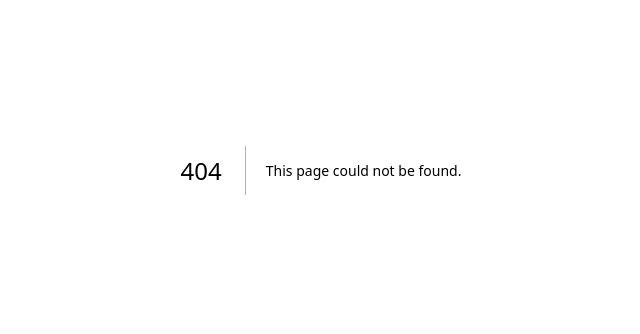
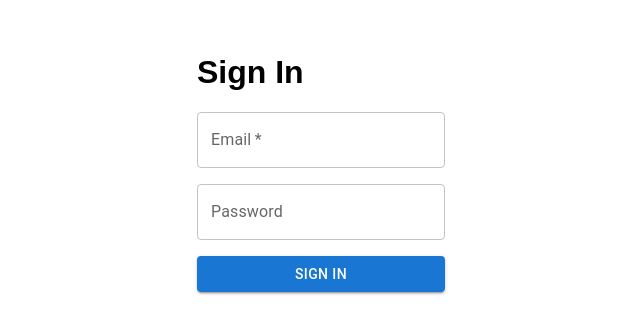
Before and after one commit to SimonenkoYaroslav/web-store, a Next.js app in the folder client/: page /login in a window 1280 px wide. Before the commit this address had no page. Shown: the part 230-564 px from the top of the page, without its empty margins (319-959 px from the left). Built offline with nearby package versions, Linux system fonts and the light colour scheme.

Commit message:
Added MUI lib for ui components and set up the login page

```diff
--- /dev/null
+++ b/client/app/login/page.tsx
@@ -0,0 +1,40 @@
+'use client'
+
+import { Box, Button, TextField } from '@mui/material'
+
+import styles from './styles.module.scss'
+
+export default function DashboardPage() {
+    return <div className={styles.content}>
+        <Box
+            component="form"
+            className={styles.form}
+            noValidate
+            onSubmit={(e) => {
+                e.preventDefault()
+                console.log(e);
+            }}
+            autoComplete="off"
+        >
+            <h2 className={styles.title}>Sign In</h2>
+            <TextField
+                className={styles.input}
+                autoComplete="off"
+                required
+                id="outlined-required"
+                label="Email"
+            />
+
+            <TextField
+                className={styles.input}
+                autoComplete="off"
+                style={{borderRadius: '0px'}}
+                id="outlined-password-input"
+                label="Password"
+                type="password"
+            />
+
+            <Button variant="contained">Sign in</Button>
+        </Box>
+    </div>
+}
--- /dev/null
+++ b/client/app/login/styles.module.scss
@@ -0,0 +1,26 @@
+.content {
+    display: flex;
+    justify-content: center;
+    align-items: center;
+    height: 100vh;
+
+    .title {
+        margin-bottom: 16px;
+        color: black;
+        font-size: 32px;
+        font-weight: bold;
+    }
+
+
+    .form {
+        display: flex;
+        padding: 28px;
+        flex-direction: column;
+        background: #fff;
+
+        .input {
+            margin-bottom: 16px;
+            border-radius: 0px;
+        }
+    }
+}
--- a/client/package.json
+++ b/client/package.json
@@ -9,6 +9,9 @@
     "lint": "eslint"
   },
   "dependencies": {
+    "@emotion/react": "^11.14.0",
+    "@emotion/styled": "^11.14.1",
+    "@mui/material": "^9.0.1",
     "@supabase/ssr": "^0.10.3",
     "@supabase/supabase-js": "^2.106.1",
     "axios": "^1.16.1",
@@ -24,6 +27,7 @@
     "eslint": "^9.39.4",
     "eslint-config-next": "16.2.6",
     "prettier": "^3.8.3",
+    "sass": "^1.100.0",
     "tailwindcss": "^4",
     "typescript": "^5"
   }
```
Also changed, not shown: 1 other file (tests, documents, lock files or other folders).
